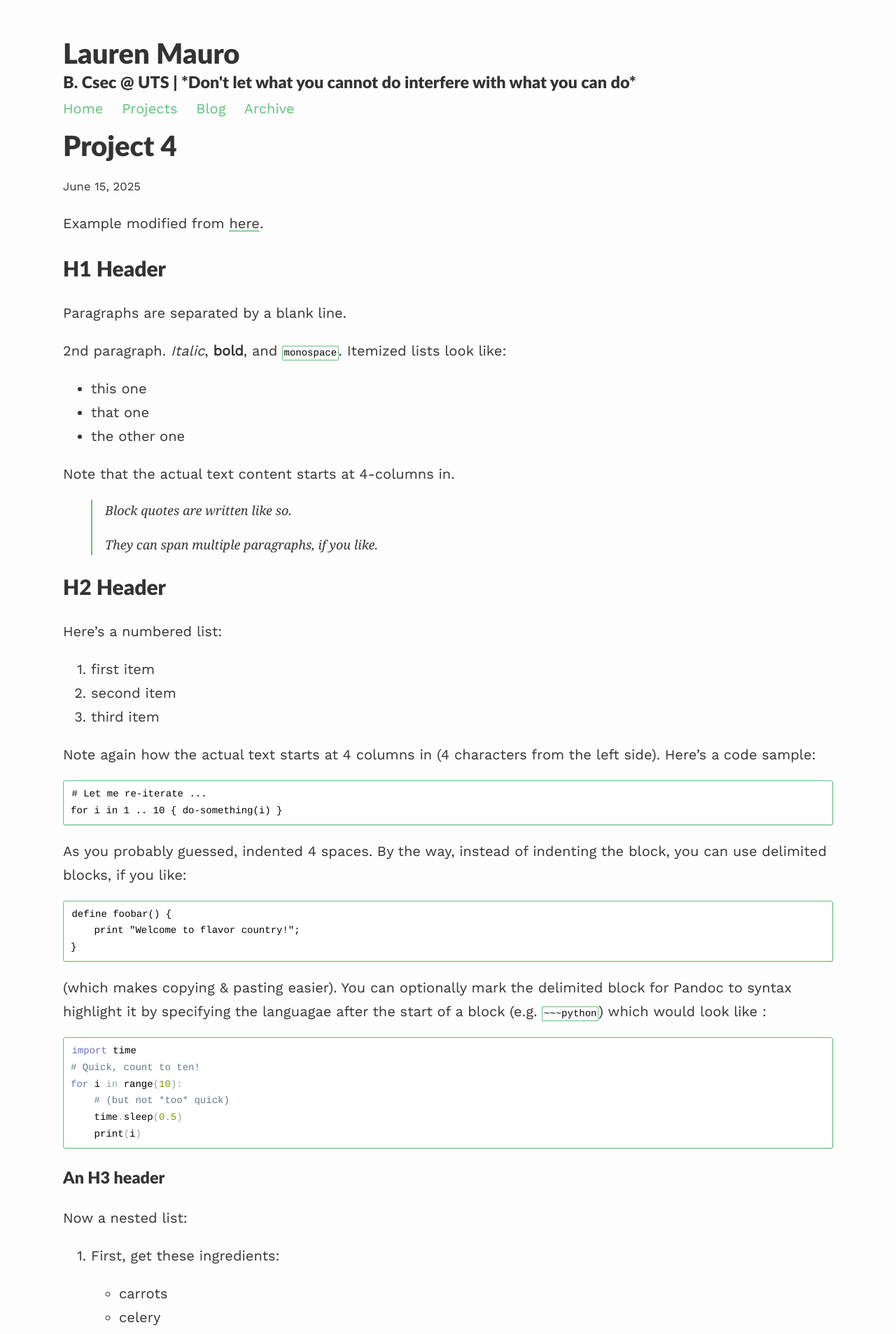
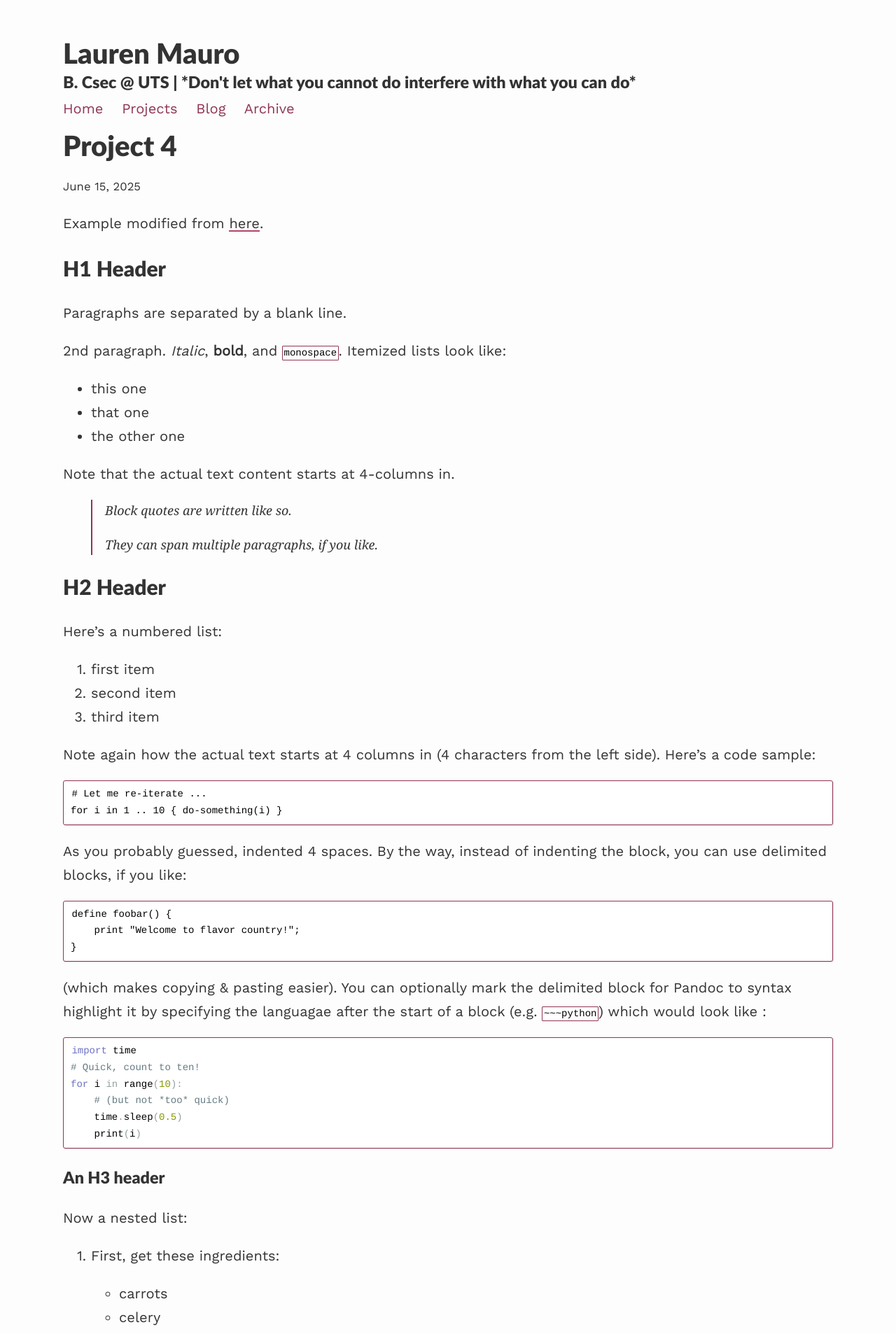
Before and after one commit to laurenmauro/laurenmauro.github.io, a Jekyll site: the page built from _projects/project4.md, in a window 1280 px wide. Shown: the top 1906 px of the page at 70% size. Built offline with Jekyll 4.4.1, drawn with Linux system fonts in a browser that asks for light colours; formulas are drawn with MathJax 3.

Commit message:
Update variables.scss

```diff
--- a/assets/css/_sass/variables.scss
+++ b/assets/css/_sass/variables.scss
@@ -8,7 +8,7 @@ $spacing-unit:     30px;
 $light-gray: gray;
 $text-color:       #333;
 $background-color: #fdfdfd;
-$brand-color:      #60c17d;
+$brand-color:      #8f3556;
 $projectbox-text:  #1e2126;
 
 // Color scheme for light
```
